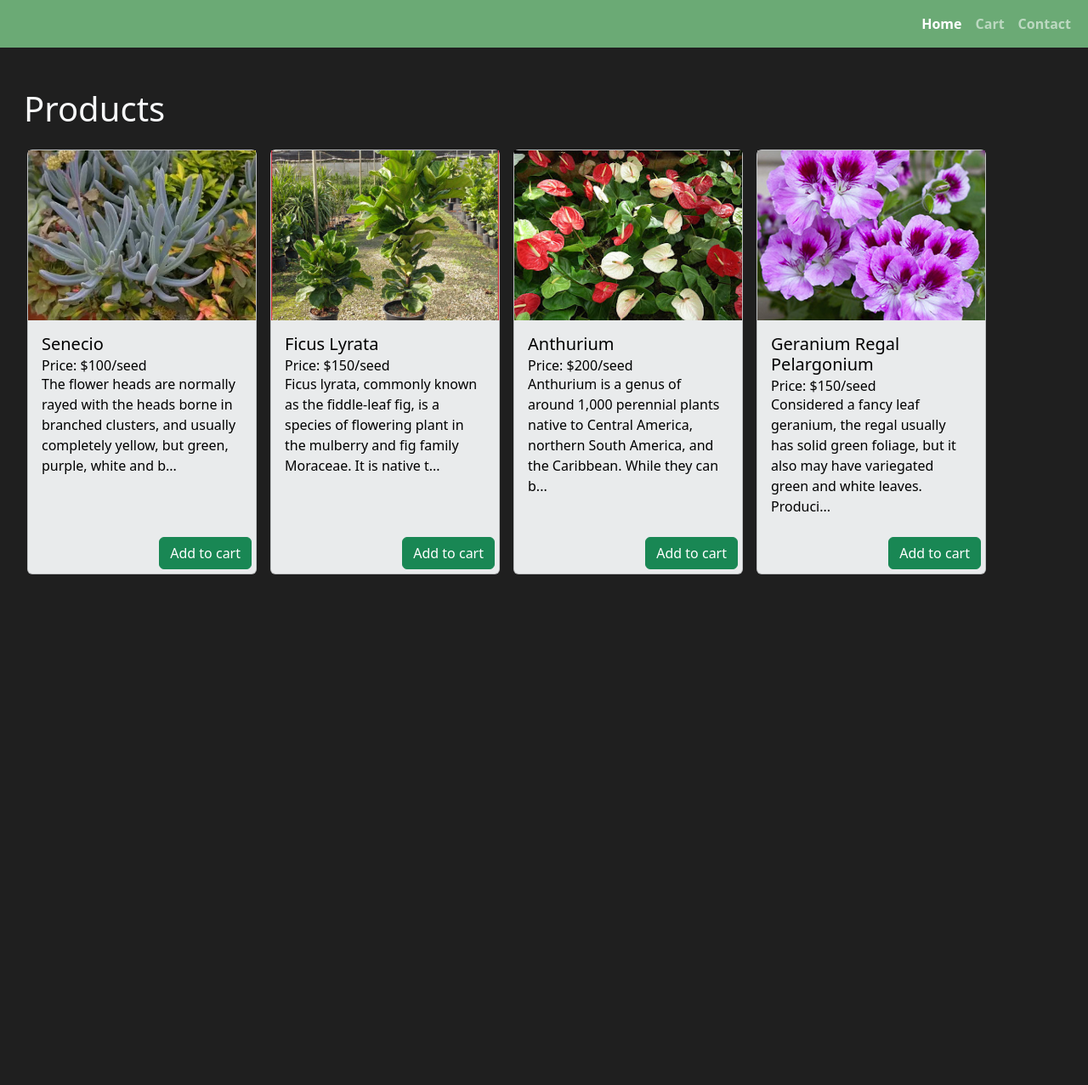
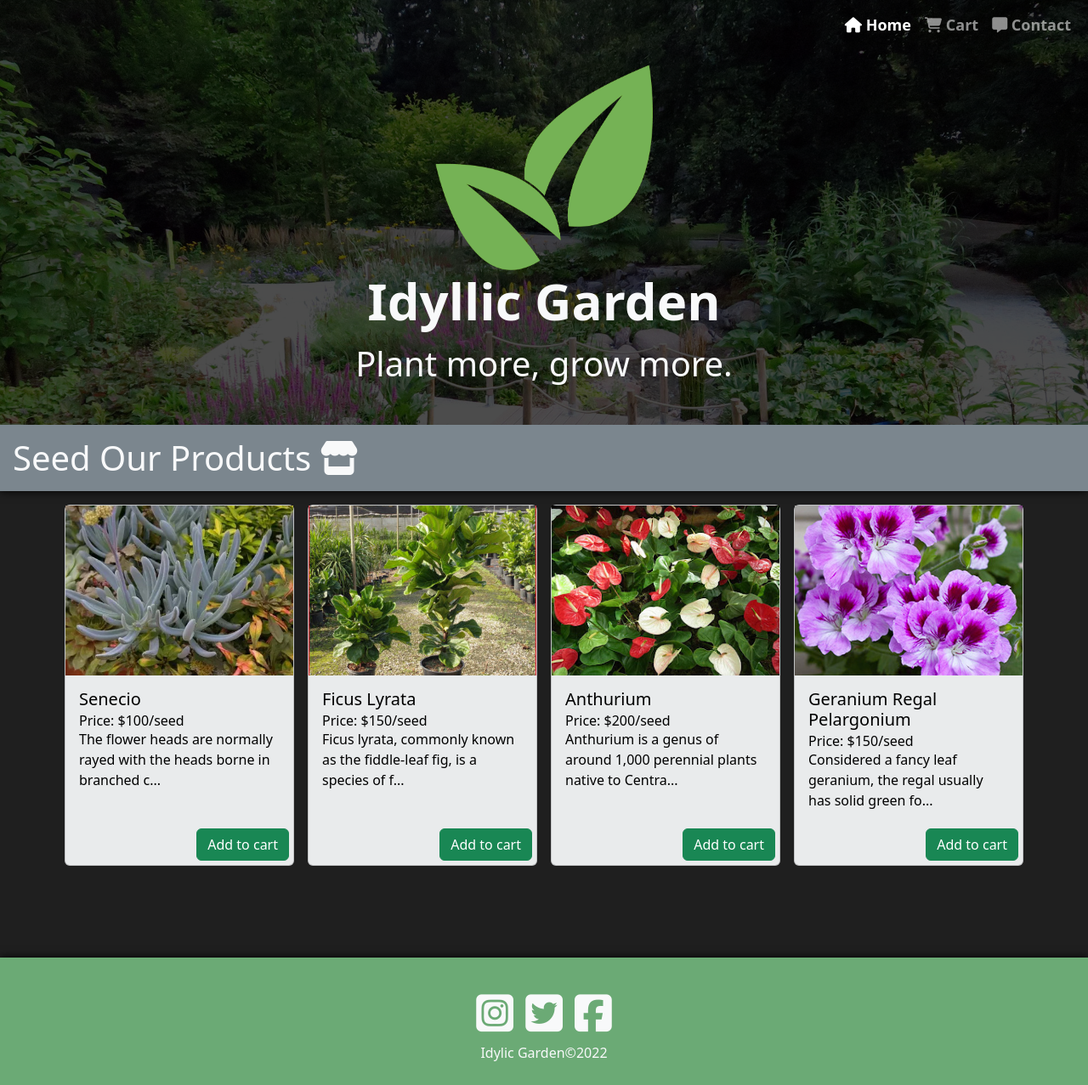
Before and after one commit to PabloGCH/proyecto-javascript-coderhouse, a plain HTML site: page index.html in a window 1280 px wide. Shown: the whole page at 85% size. Before the commit the page ends 800 px from the top, so only its background shows below. Drawn offline with nearby package versions, Linux system fonts and the light colour scheme; some packages are replaced by stand-ins of ours; a script that the page names is missing.

Commit message:
Retoques finales

```diff
--- a/index.html
+++ b/index.html
@@ -11,32 +11,64 @@
 		<script defer type="module" src="js/index.js"></script>
 		<script defer src="https://kit.fontawesome.com/651ceef0bd.js" crossorigin="anonymous"></script>
 
-		<title>Mis productos</title>
+		<title>Idyllic Garden - shop</title>
 	</head>
 	<body class="text-light">
-		<header class="navbar navbar-dark navbar-expand-lg fw-bold">
+		<header class="navbar navbar-dark navbar-expand-lg fw-bold header justify-content-center">
+
+			<img src="assets/logo/logo2.png" class="ms-3">
+			<span class="ms-2 header-brandname">Idyllic Garden</span>
+			<button class="navbar-toggler ms-auto me-2" type="button" data-bs-toggle="collapse" data-bs-target="#navbar" aria-expanded="true" aria-controls="navbar">
+    					<i class="fa-solid fa-bars"></i>
+			</button>
 			<nav class="container-fluid d-flex">
-				<button class="navbar-toggler align-self-start" type="button" data-bs-toggle="collapse" data-bs-target="#navbar" aria-expanded="true" aria-controls="navbar">
-    					<i class="fa-solid fa-bars"></i>
-				</button>
 				<ul id="navbar" class="navbar-nav collapse navbar-collapse justify-content-lg-end">
 					<li class="nav-item">
-						<a class="nav-link active">Home</a>
+						<a class="nav-link active" href="index.html">
+							<i class="fa-solid fa-house"></i>
+							<span>Home</span>
+						</a>
 					</li>
 					<li class="nav-item">
-						<a class="nav-link" href="cart.html">Cart</a>
+						<a class="nav-link" href="cart.html">
+							<i class="fa-solid fa-cart-shopping"></i>
+							<span>Cart</span>
+						</a>
 					</li>
 					<li class="nav-item">
-						<a class="nav-link">Contact</a>
+						<a class="nav-link">
+							<i class="fa-solid fa-message"></i>
+							<span>Contact</span>
+						</a>
 					</li>
 				</ul>
 			</nav>
 		</header>
-		<main class="px-4">
-			<h1 class="mt-5 ms-1">Products</h1>
-			<div id="product-display" class="mt-3 d-flex flex-row flex-wrap">
-
+		<div class="hero-section">
+			<div class="hero-image">
+			</div>
+			<img src="assets/logo/logo2.png" class="hero-logo">
+			<h1 class="hero-brandname">Idyllic Garden</h1>
+			<p>
+				Plant more, grow more.
+			</p>
+		</div>
+		<main class="d-flex flex-column">
+			<h1 class="products-title">
+				Seed Our Products
+				<i class="fa-solid fa-store"></i>
+			</h1>
+			<div class="container-fluid d-flex justify-content-center">
+				<div id="product-display" class="products-grid"></div>
 			</div>
 		</main>
+		<footer class="footer">
+			<div>
+				<i class="fa-brands fa-instagram-square"></i>
+				<i class="fa-brands fa-twitter-square"></i>
+				<i class="fa-brands fa-facebook-square"></i>
+			</div>
+			<p>Idylic Garden&copy;2022</p>
+		</footer>
 	</body>
 </html>
--- /dev/null
+++ b/js/cartElement.js
@@ -0,0 +1,11 @@
+export default class CartElement {
+	constructor({name, price, quantity}) {
+		this.element = document.createElement("tr");
+		this.element.innerHTML = `
+			<td>${name} / seeds</td>
+			<td>$${price}</td>
+			<td>${quantity}</td>
+		`
+
+	}
+}
--- /dev/null
+++ b/js/header.js
@@ -0,0 +1,8 @@
+export default class header {
+	constructor(header) {
+		window.addEventListener("scroll",()=> {
+			header.classList.toggle("header-alt",window.scrollY > 20)
+		})
+	}
+
+}
--- a/js/index.js
+++ b/js/index.js
@@ -1,10 +1,13 @@
 import ProductDisplay from "./productDisplay.js";
 import ShoppingCart from "./shoppingCart.js"
+import Header from "./header.js";
+
 
 if(window.location.href.includes("cart.html")) {
 	const shoppingCart = new ShoppingCart(document.getElementById("shopping-cart"));
 	shoppingCart.loadProducts();
 } else {
+	const header = new Header(document.getElementsByClassName("header")[0]);
 	const productDisplay = new ProductDisplay(document.getElementById("product-display"));
 	productDisplay.loadProducts();
 }
--- a/js/productBox.js
+++ b/js/productBox.js
@@ -1,8 +1,9 @@
 export default class ProductBox {
 	constructor({name, price, img, summary}) {
+		let shortSum = "";
 		summary.length > 140 && (
-			summary = summary.slice(0, 140),
-			summary += "..."
+			shortSum = summary.slice(0, 70),
+			shortSum += "..."
 		);
 		this.element = document.createElement("div");
 		this.element.innerHTML =
@@ -11,7 +12,9 @@ export default class ProductBox {
 		<div class="card-body">
 			<h5 class="card-title">${name}</h5>
 			<h6 class="card-subtitle">Price: $${price}/seed</h6>
-			<p class="card-text">${summary}</p>
+			<div class="product-description-box">
+				<p class="card-text">${shortSum}</p>
+			</div>
 		</div>
 		`;
 		this.element.className = "card product-card mx-2 my-2";
--- a/js/productDisplay.js
+++ b/js/productDisplay.js
@@ -22,9 +22,19 @@ export default class ProductDisplay {
 				showCancelButton: true,
 				reverseButtons: true
 			}).then(response => {
-				response.isConfirmed && (
-					ref.productsInCart.push(product),
-					localStorage.setItem("cart", JSON.stringify(ref.productsInCart)),
+				if(response.isConfirmed) {
+					let item = this.productsInCart.find(el => {
+						return product.id == el.id;
+					})
+					if(item) {
+						item.quantity++;
+					} else {
+						ref.productsInCart.push({
+							quantity: 1,
+							...product
+						});
+
+					}
 					Swal.fire({
 						icon: "success",
 						title: "Thanks!!",
@@ -33,8 +43,9 @@ export default class ProductDisplay {
 						customClass: {
 							confirmButton: "btn btn-success"
 						}
-					})
-				)
+					});
+					localStorage.setItem("cart", JSON.stringify(ref.productsInCart));
+				}
 			});
 		});
 	}
--- a/js/shoppingCart.js
+++ b/js/shoppingCart.js
@@ -1,26 +1,24 @@
-import ProductBox from "./productBox.js";
+import CartElement from './cartElement.js';
 
 //Debe recibir un elemento html vacio
 export default class ShoppingCart {
 	constructor(element) {
 		this.element = element;
 		this.list = JSON.parse(localStorage.getItem("cart")) || [];
-		this.deleteMode = false;
-		this.deleteButton = this.element.appendChild(document.createElement("button"));
-		this.deleteButton.innerText = "Delete products";
-		this.deleteButton.className = "ms-2 mt-2 btn btn-danger"
-		this.productContainer = this.element.appendChild(document.createElement("div"));
-		this.productContainer.className = "mt-3 d-flex flex-row flex-wrap hide-rm";
-		let ref = this;
-		this.deleteButton.addEventListener("click", () => {
-			ref.deleteMode = ref.deleteMode ? (
-				ref.productContainer.classList.add("hide-rm"),
-				false
-			) : (
-				ref.productContainer.classList.remove("hide-rm"),
-				true
-			);
-		});
+
+		let productTable = this.element.appendChild(document.createElement("table"));
+		productTable.className = "table text-light";
+		let tableHead = productTable.appendChild(document.createElement("thead"));
+		tableHead.innerHTML = `
+			<tr>
+				<th>Name</th>
+				<th>Price</th>
+				<th>Quantity</th>
+				<th></th>
+			</tr>
+		`
+		this.tableBody = productTable.appendChild(document.createElement("tbody"));
+
 	}
 	removeButtonEvent(button, product) {
 		let ref = this;
@@ -39,13 +37,17 @@ export default class ShoppingCart {
 					showCancelButton: true,
 					reverseButtons: true
 				}).then(response => {
-					response.isConfirmed && (
-						button.parentNode.remove(),
-						ref.list.splice(
-							ref.list.findIndex(el => el == product),
-							1
-						),
-						localStorage.setItem("cart", JSON.stringify(ref.list)),
+					if(response.isConfirmed) {
+						if(product.quantity > 1){
+							product.quantity--;
+						} else {
+							button.parentNode.parentNode.remove();
+							ref.list.splice(
+								ref.list.findIndex(el => el == product),
+								1
+							);
+
+						}
 						Swal.fire({
 							icon: "success",
 							title: "Product removed",
@@ -55,20 +57,25 @@ export default class ShoppingCart {
 								confirmButton: "btn btn-success"
 							}
 						})
-					)
+						this.loadProducts();
+						localStorage.setItem("cart", JSON.stringify(ref.list));
+					}
 				});
 			});
 
 	}
 	loadProducts() {
+		this.tableBody.innerHTML = "";
 		for(const item of this.list) {
-			let product = new ProductBox(item);
+			let product = new CartElement(item);
+			let buttonCell = document.createElement("td");
 			let rmButton = document.createElement("button");
 			rmButton.innerHTML = `<i class="fa-solid fa-trash-can"></i>`;
 			rmButton.className = "rm-btn btn btn-danger";
 			this.removeButtonEvent(rmButton, item);
-			product.element.append(rmButton);
-			this.productContainer.append(product.element);
+			buttonCell.append(rmButton);
+			product.element.append(buttonCell)
+			this.tableBody.append(product.element);
 		}
 	}
 }
--- a/style/style.css
+++ b/style/style.css
@@ -1,18 +1,174 @@
-header {
-	background-color: #6BAA75;
-}
-body {
-	background-color: #1F1F1F;
-	padding-bottom: 30px;
+@keyframes fadeIn {
+	0% {opacity: 0;}
+	100% {opacity: 1;}
 }
 
+.header img {
+	display: none;
+	height: 100%;
+	width: 50px;
+	animation: fadeIn 1s;
+}
+.header a {
+	font-size: 18px;
+}
+.header .header-brandname {
+	display: none;
+	animation: fadeIn 1s;
+}
+
+.header {
+	position: fixed;
+	width: 100%;
+	background-color: transparent;
+	z-index: 1000;
+	transition: 0.4s;
+	border-bottom: 1px solid transparent;
+}
+.header-alt {
+	background-color: rgba(20, 20, 20, 0.4);
+	backdrop-filter:  blur(4px);
+	border-bottom: 1px solid #444A4E;
+	box-shadow: 0px 0px 10px black;
+}
+.header-alt-opaque .header-brandname, .header-alt-opaque img{
+	display: block;
+	animation: none;
+}
+.header-alt img, .header-alt .header-brandname{
+	display: block;
+}
+
+.padding-top {
+	padding-top: 80px;
+}
+
+.products-title {
+	background-color: #7B868E;
+	padding: 15px 0px 15px 15px;
+	box-shadow: 0px 0px 10px black;
+}
+
+
+.footer {
+
+	box-shadow: 0px 0px 10px black;
+	position: absolute;
+	margin-top: 100px;
+	bottom: 0px;
+	width: 100%;
+	height: 150px;
+	background-color: #6BAA75;
+	display: flex;
+	flex-direction: column;
+	padding-top: 40px;
+	justify-content: start;
+	align-items: center;
+}
+
+.footer i {
+	font-size: 50px;
+	margin: 0px 5px 0px 5px;
+	transition: 0.3s;
+}
+.footer i:hover{
+	transform: translateY(-10px);
+	cursor: pointer;
+}
+.footer p {
+	margin-top: 10px;
+}
+
+
+.hero-section {
+	width: 100%;
+	height: 400px;
+	position: relative;
+	display: flex;
+	flex-direction: column;
+	justify-content: center;
+	align-items: center;
+}
+.hero-logo {
+	margin-top: 50px;
+	width: 40%;
+	z-index: 1;
+}
+.hero-brandname {
+	z-index: 1;
+	font-size: 35px;
+	font-weight: bold;
+}
+
+
+.hero-image {
+	background-image: url("../assets/img/hero-image.jpg");
+	background-attachment: fixed;
+	background-size: cover;
+	width: 100%;
+	height: 100%;
+	position: absolute;
+	filter: brightness(0.3);
+}
+.hero-section p {
+	font-size: 20px;
+	z-index: 1;
+}
+
+
+body {
+	position: relative;
+	padding-bottom: 250px;
+	background-color: #1F1F1F;
+}
+
+.products-grid {
+	display: grid;
+	grid-template-columns: 1fr;
+}
+@media screen and (min-width: 576px) {
+	.products-grid {
+		grid-template-columns: 1fr 1fr;
+	}
+	.hero-logo {
+		width: 30%;
+	}
+	.hero-brandname {
+		font-size: 50px;
+	}
+	.hero-section p {
+		font-size: 30px;
+	}
+	.hero-section  {
+		height: 500px;
+	}
+}
+@media screen and (min-width: 992px) {
+	.products-grid {
+		grid-template-columns: 1fr 1fr 1fr;
+	}
+	.hero-logo {
+		width: 20%;
+	}
+	.hero-brandname {
+		font-size: 60px;
+	}
+	.hero-section p {
+		font-size: 40px;
+	}
+}
+@media screen and (min-width: 1200px) {
+	.products-grid {
+		grid-template-columns: 1fr 1fr 1fr 1fr;
+	}
+}
 
 
 .product-card {
 	color: black;
 	background-color: #E9EBEC;
 	width: 270px;
-	height: 500px;
+	height: 425px;
 	transition-duration: 0.2s;
 }
 .product-card:hover {
@@ -23,15 +179,13 @@ body {
 	width: 100%;
 	height: 200px;
 }
+
 .hide-rm .product-card .rm-btn{
-	background: blue;
 	display: none;
 }
 
 .rm-btn {
-	position: absolute;
-	right: 5px;
-	top: 5px;
+
 }
 .add-btn {
 	position: absolute;
```
Also changed, not shown: cart.html (+38 -11 lines), assets/img/hero-image.jpg (added), assets/logo/logo.png (added), assets/logo/logo2.png (added), 1 other file.
